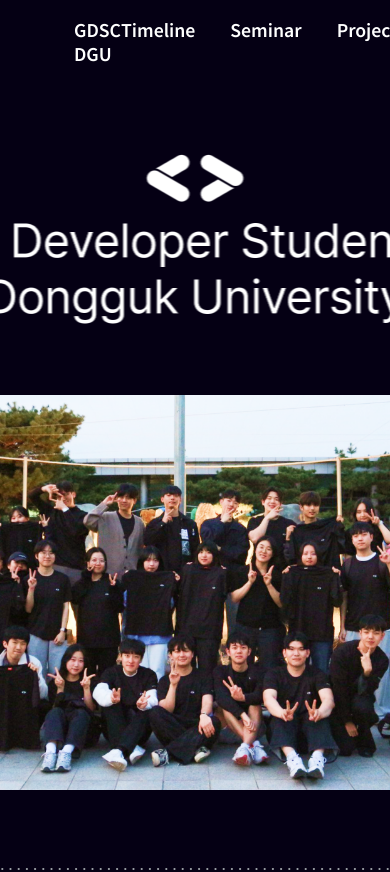
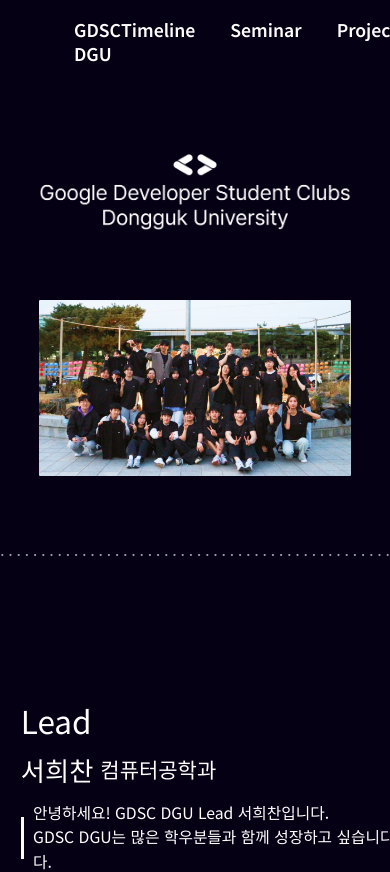
Before and after one commit to GDSC-DGU/gdsc-dgu, a Next.js app: page /member in a window 390 px wide. Shown: the top 872 px of the page. Built offline with nearby package versions, Linux system fonts and the light colour scheme; a web font is replaced by a local one.

Commit message:
✨feat: 배너 반응형으로 수정

```diff
--- a/src/components/member/header/MemberHeader.tsx
+++ b/src/components/member/header/MemberHeader.tsx
@@ -1,4 +1,4 @@
-import BannerSvg from 'public/svg/member_header.svg';
+import BannerHead from 'public/images/member_header.png';
 import BannerPng from 'public/images/member_banner.png';
 import Image from 'next/image';
 
@@ -17,26 +17,24 @@ const MemberHeader = () => {
   return (
     <div>
       <div className="w-full flex justify-center mt-[5rem] mb-[5rem]">
-        <BannerSvg style={{ height: '100%' }} />
+        <div style={{ maxWidth: '701px', width: '100%' }}>
+          <Image
+            src={BannerHead}
+            alt="GDSC 사이트 멤버 페이지 배너 텍스트 이미지"
+            priority
+            width={1400}
+            height={630}
+          />
+        </div>
       </div>
-      <div
-        className="flex justify-center"
-        style={{ width: '100%', maxWidth: '[70rem]' }}
-      >
-        <div
-          style={{
-            position: 'relative',
-            width: '[70rem]',
-            height: '[39.375rem]',
-          }}
-        >
+      <div className="w-full flex justify-center">
+        <div style={{ maxWidth: '1120px', width: '100%' }}>
           <Image
             src={BannerPng}
             alt="GDSC 멤버들 단체사진"
             priority
-            width={1120}
+            width={1400}
             height={630}
-            layout="fixed"
           />
         </div>
       </div>
```
Also changed, not shown: public/images/member_header.png (added).
